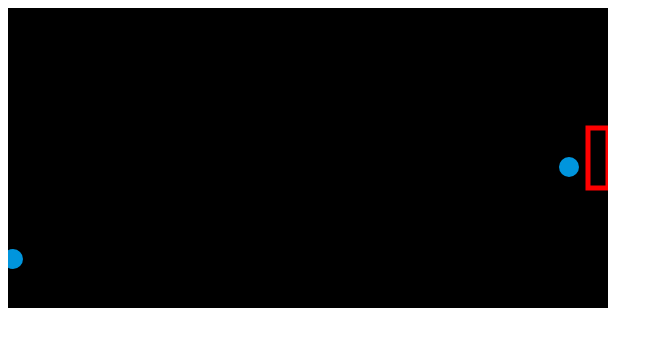
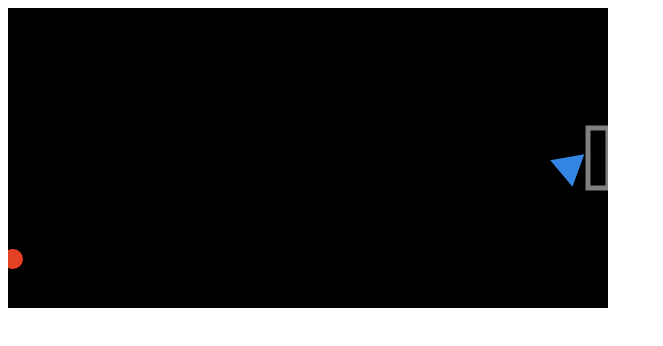
Before and after one commit to andresum97/MiniProyecto5, a plain HTML site: page index.html in a window 1280 px wide. Shown: the whole page, without its empty margins (0-663 px from the left). Drawn offline with Linux system fonts and the light colour scheme.

Commit message:
Tablero ya con figuras y triangulo movil

```diff
--- a/index.html
+++ b/index.html
@@ -23,6 +23,8 @@
         let pelotaX = Math.floor(Math.random()*board.width);
         let pelotaY = Math.floor(Math.random()*board.height);
 
+        let tamanio = 20;
+
         let jugador = {
             x: jugX,
             y: jugY
@@ -41,23 +43,47 @@
         function dibujarPorteria(){
             ctx.beginPath();
             ctx.lineWidth = "5";
-            ctx.strokeStyle = "red";
+            ctx.strokeStyle = "gray";
             ctx.rect(porteria.x-20,porteria.y-30,20,60);
             ctx.stroke();
         }
 
         function dibujarPelota(x,y){
             ctx.beginPath();
+            ctx.fillStyle = "#E44124";
             ctx.arc(x,y,10,0,Math.PI*2);
-            ctx.fillStyle = "#0095DD";
             ctx.fill();
             ctx.closePath();
+        }
+
+        function dibujarJugador(x,y,angulo){
+            let radianes = angulo*Math.PI/180;
+            ctx.translate(x,y);
+            ctx.rotate(radianes)
+            ctx.beginPath();
+            ctx.fillStyle = "#3285E3";
+            ctx.moveTo(tamanio*Math.cos(0),tamanio*Math.sin(0));
+            for (var i = 1; i <= 3;i += 1) {
+                ctx.lineTo (tamanio * Math.cos(i * 2 * Math.PI / 3), tamanio * Math.sin(i * 2 * Math.PI / 3));
+            }
+            // ctx.lineTo (tamanio * Math.cos(2 * Math.PI / 3), tamanio * Math.sin(2 * Math.PI / 3));
+            // ctx.lineTo ((tamanio-10) * Math.cos(2 * 2 * Math.PI / 3), (tamanio+20) * Math.sin(2 * 2 * Math.PI / 3));
+            // ctx.lineTo ((tamanio+10) * Math.cos(3 * 2 * Math.PI / 3), (tamanio+20) * Math.sin(3 * 2 * Math.PI / 3));
+            ctx.closePath();
+            ctx.fill();
+            ctx.rotate(-radianes);
+            ctx.translate(-x,-y);
+            // ctx.moveTo(x,y);
+            // ctx.lineTo(x-10,y+30);
+            // ctx.lineTo(x+10,y+30);
+            // ctx.fill();
+            // ctx.closePath();
         }
 
         // Dibujar pelota
         dibujarPelota(pelota.x, pelota.y);
         // Dibujar jugador
-        dibujarPelota(jugador.x, jugador.y);
+        dibujarJugador(jugador.x, jugador.y, 80);
         //Dibujar porteria
         dibujarPorteria();
 
```
